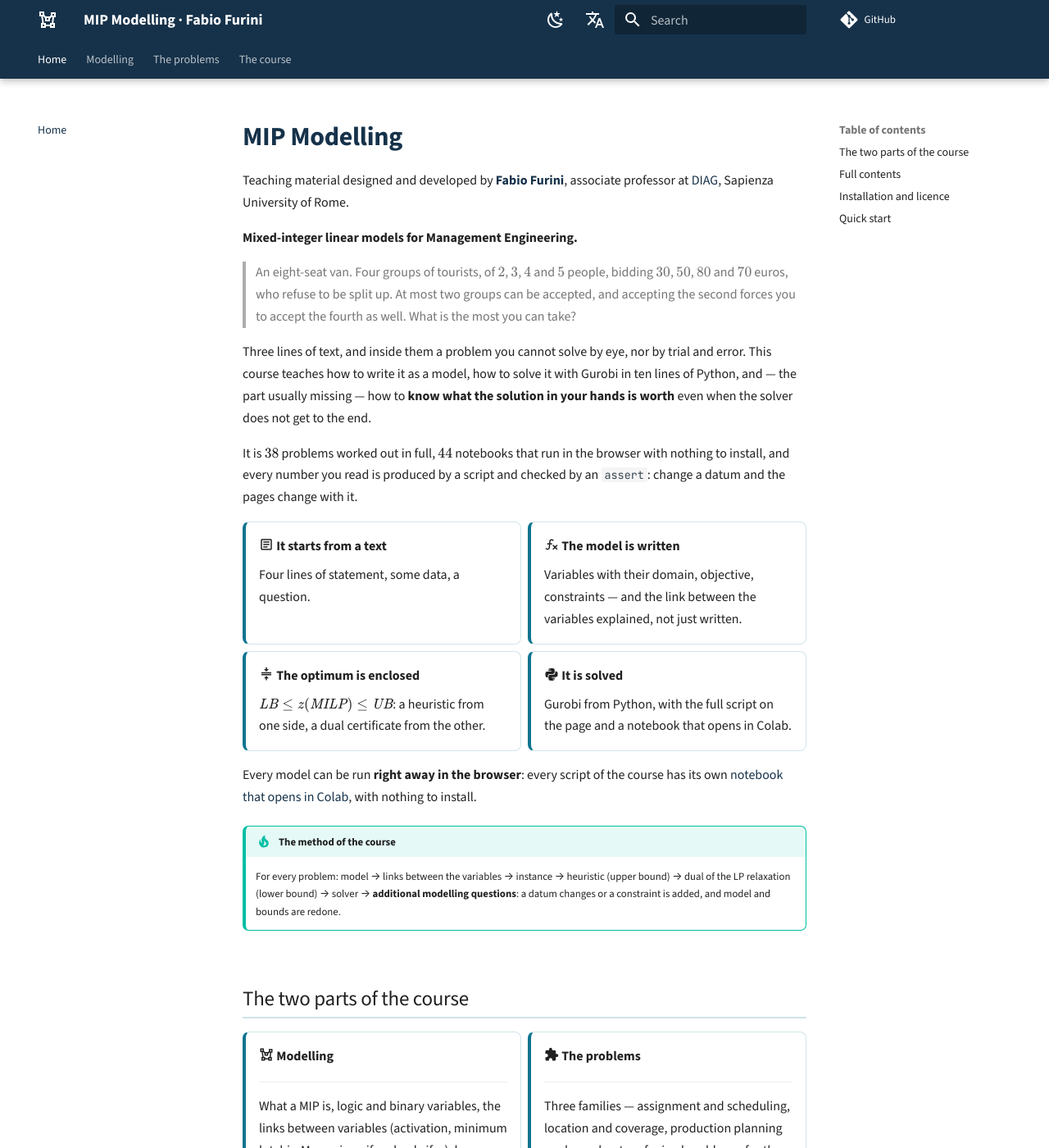
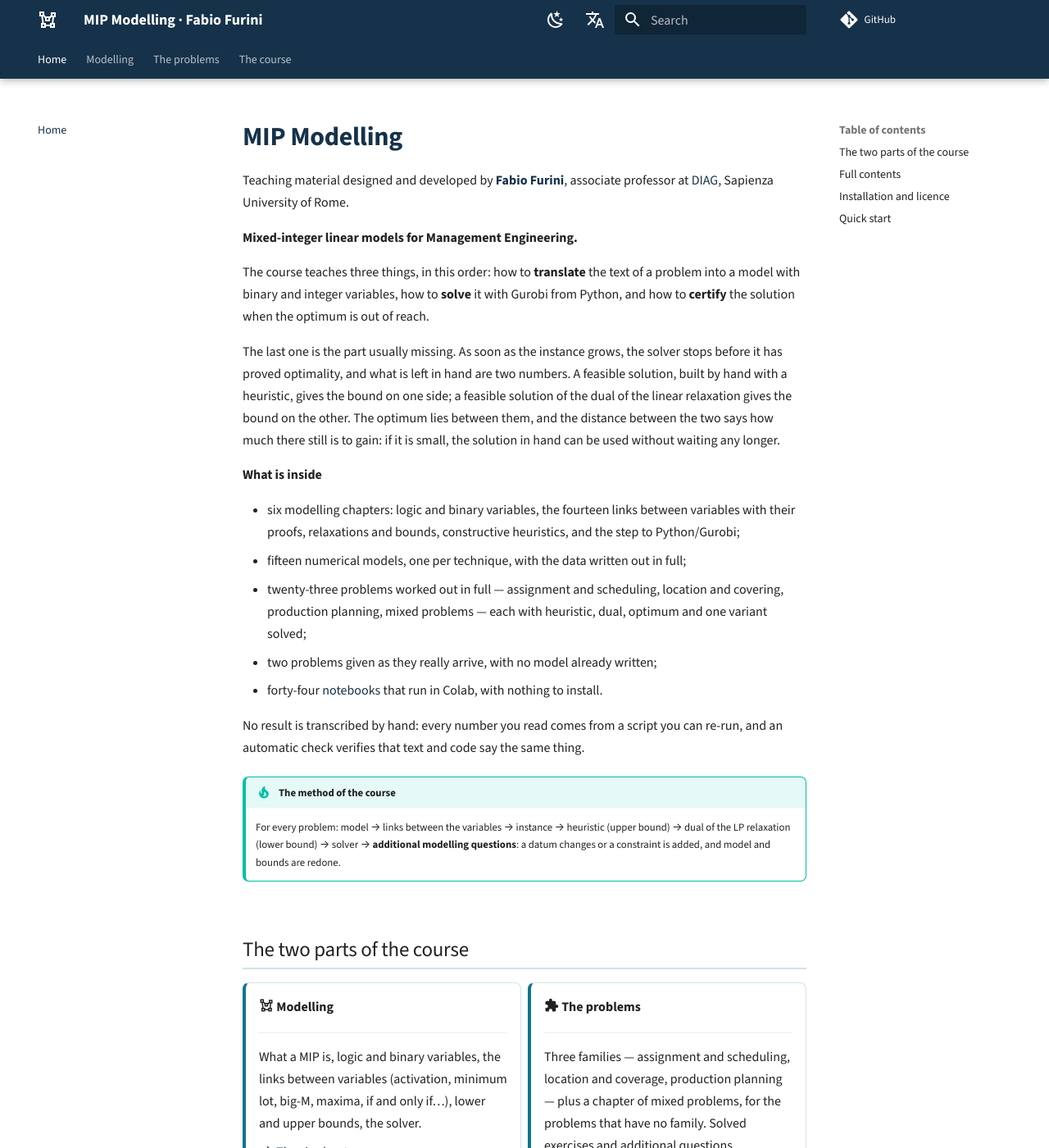
Before and after one commit to fabiofurini/mip-modelling, an MkDocs documentation site: the page built from docs/index.md, in a window 1280 px wide and 1400 px high. Shown: the whole window at 82% size. Built offline with MkDocs 1.6.1 and Material for MkDocs 9.7.7, drawn with Linux system fonts in a browser that asks for light colours; comment, search, counter and statistics services are not loaded.

Commit message:
The home page says what the course contains
It opened with an example of a MIP, not with the course. It now says in three
lines what one learns --- to translate the text of a problem into a model, to
solve it with Gurobi, to certify the solution when the optimum is out of reach
--- and explains what the two bounds are for: as the instance grows the solver
stops before it has proved optimality, and what is left in hand is a heuristic
on one side and a dual solution on the other, with the optimum between them and
their distance saying how much there still is to gain.

Below, the list of what is inside: the six chapters, the fifteen numerical
models, the twenty-three solved problems, the two to model, the forty-four
notebooks.

"Change a datum and the pages change with it" is gone too: it now says that no
result is transcribed by hand.

Co-Authored-By: Claude Opus 5 <noreply@anthropic.com>

```diff
--- a/docs/index.md
+++ b/docs/index.md
@@ -5,47 +5,37 @@ professor at [DIAG](https://www.diag.uniroma1.it/), Sapienza University of Rome.
 
 **Mixed-integer linear models for Management Engineering.**
 
-> An eight-seat van. Four groups of tourists, of $2$, $3$, $4$ and $5$ people,
-> bidding $30$, $50$, $80$ and $70$ euros, who refuse to be split up. At most
-> two groups can be accepted, and accepting the second forces you to accept the
-> fourth as well. What is the most you can take?
+The course teaches three things, in this order: how to **translate** the text of
+a problem into a model with binary and integer variables, how to **solve** it
+with Gurobi from Python, and how to **certify** the solution when the optimum is
+out of reach.
 
-Three lines of text, and inside them a problem you cannot solve by eye, nor by
-trial and error. This course teaches how to write it as a model, how to solve it
-with Gurobi in ten lines of Python, and — the part usually missing — how to
-**know what the solution in your hands is worth** even when the solver does not
-get to the end.
+The last one is the part usually missing. As soon as the instance grows, the
+solver stops before it has proved optimality, and what is left in hand are two
+numbers. A feasible solution, built by hand with a heuristic, gives the bound on
+one side; a feasible solution of the dual of the linear relaxation gives the
+bound on the other. The optimum lies between them, and the distance between the
+two says how much there still is to gain: if it is small, the solution in hand
+can be used without waiting any longer.
 
-It is $38$ problems worked out in full, $44$ notebooks that run in the browser
-with nothing to install, and every number you read is produced by a script and
-checked by an `assert`: change a datum and the pages change with it.
+**What is inside**
 
-<div class="grid cards" markdown>
+- six modelling chapters: logic and binary variables, the fourteen links between
+  variables with their proofs, relaxations and bounds, constructive heuristics,
+  and the step to Python/Gurobi;
+- fifteen numerical models, one per technique, with the data written out in
+  full;
+- twenty-three problems worked out in full — assignment and scheduling, location
+  and covering, production planning, mixed problems — each with heuristic, dual,
+  optimum and one variant solved;
+- two problems given as they really arrive, with no model already written;
+- forty-four [notebooks](notebooks.md) that run in Colab, with nothing to
+  install.
 
--   :material-text-box-outline: **It starts from a text**
+No result is transcribed by hand: every number you read comes from a script you
+can re-run, and an automatic check verifies that text and code say the same
+thing.
 
-    Four lines of statement, some data, a question.
-
--   :material-function-variant: **The model is written**
-
-    Variables with their domain, objective, constraints — and the link between
-    the variables explained, not just written.
-
--   :material-arrow-collapse-vertical: **The optimum is enclosed**
-
-    $\mathit{LB} \le z(\mathit{MILP}) \le \mathit{UB}$: a heuristic from one
-    side, a dual certificate from the other.
-
--   :material-language-python: **It is solved**
-
-    Gurobi from Python, with the full script on the page and a notebook that
-    opens in Colab.
-
-</div>
-
-Every model can be run **right away in the browser**: every script of the course
-has its own [notebook that opens in Colab](notebooks.md), with nothing to
-install.
 
 !!! tip "The method of the course"
     For every problem: model → links between the variables → instance →
```
